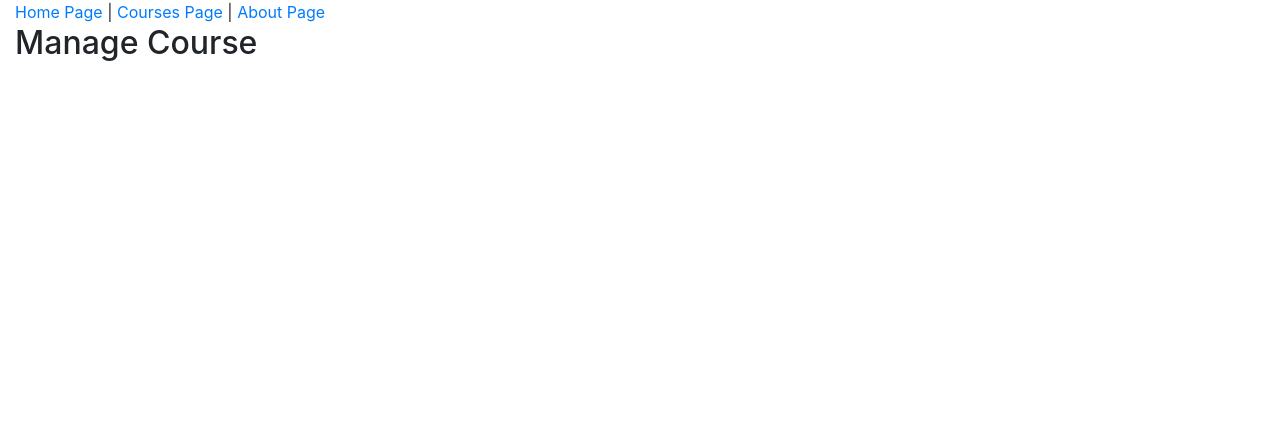
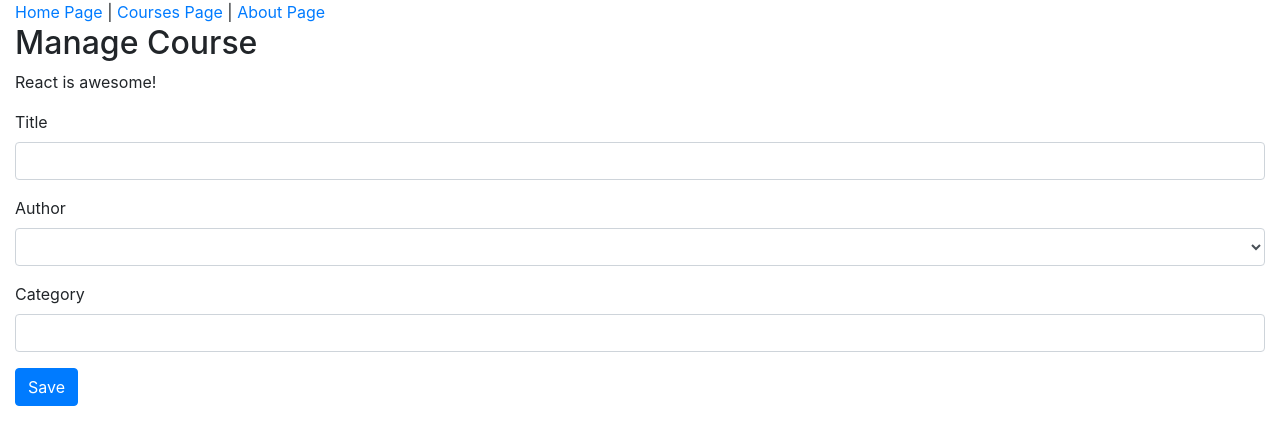
Before and after one commit to meganmuirhead/react-2020, a React (Create React App) app: page /course/1 in a window 1280 px wide. Shown: the top 444 px of the page. Built offline with nearby package versions, Linux system fonts and the light colour scheme; no server answers.

Commit message:
adding form

```diff
--- a/src/components/App.js
+++ b/src/components/App.js
@@ -22,6 +22,7 @@ function App() {
             <Route path='/courses' component={CoursesPage} />
             <Route path='/about' component={AboutPage} />
             <Route path='/course/:slug' component={ManageCoursePage} />
+            <Route path='/course/' component={ManageCoursePage} />
             <Redirect from="/about-page" to="/about"/>
             <Route component={NotFoundPage} />
             }
--- /dev/null
+++ b/src/components/CourseForm.js
@@ -0,0 +1,53 @@
+import React from "react";
+
+function CourseForm(props) {
+    return (
+        <form>
+            <div className="form-group">
+                <label htmlFor="title">Title</label>
+                <div className="field">
+                    <input
+                        id="title"
+                        type="text"
+                        name="title"
+                        className="form-control"
+                        value=""
+                    />
+                </div>
+            </div>
+
+            <div className="form-group">
+                <label htmlFor="author">Author</label>
+                <div className="field">
+                    <select
+                        id="author"
+                        name="authorId"
+                        value=""
+                        className="form-control"
+                    >
+                        <option value="" />
+                        <option value="1">Cory House</option>
+                        <option value="2">Scott Allen</option>
+                    </select>
+                </div>
+            </div>
+
+            <div className="form-group">
+                <label htmlFor="category">Category</label>
+                <div className="field">
+                    <input
+                        type="text"
+                        id="category"
+                        name="category"
+                        className="form-control"
+                        value=""
+                    />
+                </div>
+            </div>
+
+            <input type="submit" value="Save" className="btn btn-primary" />
+        </form>
+    );
+}
+
+export default CourseForm;
--- a/src/components/CoursesPage.js
+++ b/src/components/CoursesPage.js
@@ -1,6 +1,7 @@
 import React, {useEffect, useState} from "react";
 import {getCourses} from "../api/courseApi";
 import CourseList from "./CourseList";
+import {Link} from "react-router-dom";
 
 function CoursesPage() {
 
@@ -15,12 +16,13 @@ function CoursesPage() {
     return (
         <>
             <h2>Courses</h2>
+            <Link to='/course' className="btn btn-primary">Add Course</Link>
             <CourseList
                 courses={courses}
             />
         </>
     );
 
-}
+};
 
 export default CoursesPage;
--- a/src/components/ManageCoursePage.js
+++ b/src/components/ManageCoursePage.js
@@ -1,5 +1,6 @@
 import React from 'react'
-import { Prompt } from "react-router-dom";
+// import { Prompt } from "react-router-dom";
+import CourseForm from "./CourseForm";
 
 
 const ManageCoursePage = (props) => {
@@ -7,8 +8,10 @@ const ManageCoursePage = (props) => {
     return (
         <>
              <h2> Manage Course</h2>
-            <Prompt when={true} message="Are you sure you want to leave this page?"></Prompt>
+            {/*<Prompt when={true} message="Are you sure you want to leave this page?"></Prompt>*/}
             {/*{props.match.params.slug}*/}
+            <p>React is awesome!</p>
+            <CourseForm />
         </>
     )
 };
```
Also changed, not shown: 1 other file (tests, documents, lock files or other folders).
